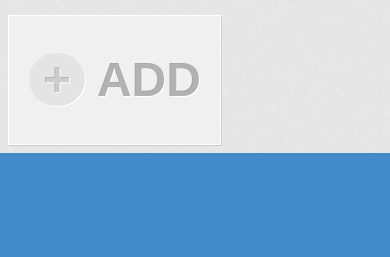
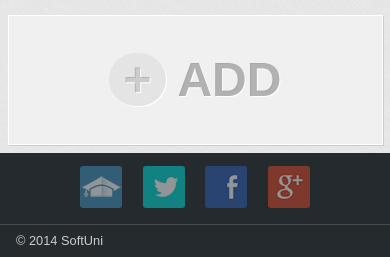
Before and after one commit to aluinpoli/SAPHIRA-WebProject, a PHP site: page / in a window 390 px wide. Shown: the part 1539-1796 px from the top of the page. Before the commit the page ends 1692 px from the top, so only its background shows below. Run offline with PHP 8.4, Linux system fonts and the light colour scheme; data comes from the database, SQL or seed files in the repository; some libraries are stand-ins or nearby versions.

Commit message:
Mobile version bugs fixed.. footer shown down when mobile

```diff
--- a/WebSite/JHProject/JHProject/index.php
+++ b/WebSite/JHProject/JHProject/index.php
@@ -22,7 +22,7 @@
             }
         ?>
     </div>
-    <aside class="box">
+    <aside>
         <header>
             <h1 id="logo"><em>code for</em> <strong>break</strong></h1>
         </header>
@@ -37,7 +37,7 @@
             </ul>
         </nav>
 
-        <footer id="media-links">
+        <div id="media-links">
             <ul>
                 <li><a class="softuni-link" title="Softuni" href="http://softuni.bg" target="_blank"></a></li>
                 <li><a class="twitter-link" title="Twitter" target="_blank" href="https://twitter.com/softunibg"></a></li>
@@ -92,6 +92,17 @@
             </selection>
         </div>
 
+		 <footer>
+            <ul>
+                <li><a class="softuni-link" title="Softuni" href="http://softuni.bg" target="_blank"></a></li>
+                <li><a class="twitter-link" title="Twitter" target="_blank" href="https://twitter.com/softunibg"></a></li>
+                <li><a class="facebook-link" title="Facebook page" target="_blank" href="https://www.facebook.com/SoftwareUniversity"></a></li>
+				<li><a class="googleplus-link" title="Google Plus" target="_blank" href="https://plus.google.com/+SoftuniBg"></a></li>
+            </ul>
+            <!--Social media links - softuni pages: main page, facebook page and etc.. our pages too.. friendly pages-->
+            <span>&copy; 2014 SoftUni</span>
+        </footer>
+
 			<form action="database/uploadFile.php" style="display: none;" method="POST" id="addJoke"
 					enctype="multipart/form-data"><!--database/uploadFile.php-->
 					<fieldset>
--- a/WebSite/JHProject/JHProject/styles/css.css
+++ b/WebSite/JHProject/JHProject/styles/css.css
@@ -35,7 +35,7 @@ main{
 }
 
 /*aside START*/
-aside.box header {
+aside header {
     background-color:#F2F2F2;
     background-position:top;
     vertical-align:middle;
@@ -44,7 +44,7 @@ aside.box header {
     float: left;
     overflow:hidden;
 }
-aside.box header h1#logo {
+aside header h1#logo {
     padding: 1.5rem 0 0 0;
     font-weight: bold;
     color:#FF6633;
@@ -58,7 +58,7 @@ a{
     color:#fff;
     text-decoration:none;
 }
-aside.box header h1#logo strong{
+aside header h1#logo strong{
     font-family:'Trebuchet MS',Arial,sans-serif;
     font-size: 3.5rem;
     display:block;
@@ -126,16 +126,24 @@ nav#tags ul.drop-down li a:hover {
     padding:0.5rem 1rem;
     color: #fff;
 }
-#media-links ul {
+footer{
+   background: #252A2E;
+   width:100%;
+
+}
+footer ul,
+div#media-links ul {
     display:block;
     padding:0.8rem 0;
     border-bottom:1px solid #464B4B;
     text-align:center;
 }
-#media-links ul li {
+footer ul li,
+div#media-links ul li {
     display: inline-block;
 }
-#media-links ul li a {
+footer ul li a,
+div#media-links ul li a {
     margin:0 0.5rem;
     width: 42px;
     height: 42px;
@@ -146,22 +154,28 @@ nav#tags ul.drop-down li a:hover {
     overflow:hidden;
     position:relative;
 }
-    #media-links ul li a.softuni-link {
+    div#media-links ul li a.softuni-link,
+    footer ul li a.softuni-link {
         background-position:103px 103px;
     }
-    #media-links ul li a.twitter-link {
+    div#media-links ul li a.twitter-link,
+    footer ul li a.twitter-link {
         background-position:160px 103px;
     }
-    #media-links ul li a.facebook-link {
+    div#media-links ul li a.facebook-link,
+    footer ul li a.facebook-link {
         background-position:0 103px;
     }
-    #media-links ul li a.googleplus-link {
+    div#media-links ul li a.googleplus-link,
+    footer ul li a.googleplus-link {
         background-position:431px 103px;
     }
-#media-links ul li a:hover{
+footer ul li a:hover,
+div#media-links ul li a:hover{
      opacity:1;
  }
-#media-links span{
+footer span,
+div#media-links span{
     text-align:center;
     font-size:0.8rem;
     color:#ccc;
@@ -216,7 +230,7 @@ div.date > p{
     padding-left:1.1rem;
 }
 
-.story{
+.box.story{
     box-sizing:border-box;
     background-color:#418BC9;
     color: #fff;
@@ -225,7 +239,6 @@ div.date > p{
     max-height:100%;
     box-shadow: 1px 1px #fff;
 }
-
 .story > h2 {
     font-family: 'Century Gothic', futura, 'URW Gothic L', Verdana, sans-serif;
     margin:0.6rem 1rem;
@@ -299,12 +312,13 @@ figure{
      /*add content END*/
 
 @media all and (min-width: 300px) {
-  aside { flex: 1 auto; }
+  aside { flex: 1 auto; margin:0; }
   header  { order: 1;}
   nav    { order: 2; }
   main { order: 3;}
-  article, .box .add-content, form, fieldset { width: 96%;}
-  footer { order: 4; display:none;}
+  article, .box, .add-content, form, fieldset { width: 98%;}
+  footer { order: 4; display:block;}
+  #media-links{display:none;}
 
 }
 
@@ -312,15 +326,14 @@ figure{
   body   { flex: 2 0; }
   aside  { order: 1; position:fixed;width:300px; height:100%;}
   main    { order: 2; position:relative; left:305px; margin-right:305px;}
-  article, .box .add-content { order: 3; width:280px; max-height:280px;}
-  form, fieldset{min-width:300px;}
+  article, .box, .add-content { order: 3; width:284px; margin-right:0.5rem;}
   figure { width: 280px; max-height:200px;}
-  footer { order: 4; display:block;}
-  /*section#media-links{display:block;}*/
+  footer { order: 4; display:none;}
+  #media-links{display:block;}
 }
 /*main START*/
 
-/*/*footer*/
+
 /*footer {
     display: inline-block;
     position:relative;
@@ -398,4 +411,4 @@ form#addJoke{
  textarea{
      height:100px;
  }
-/*FORM Post content END*/
+/*FORM Post content END
```
